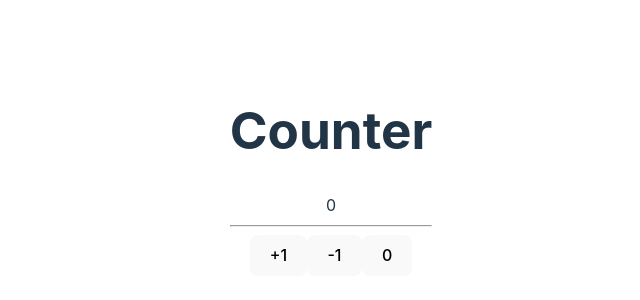
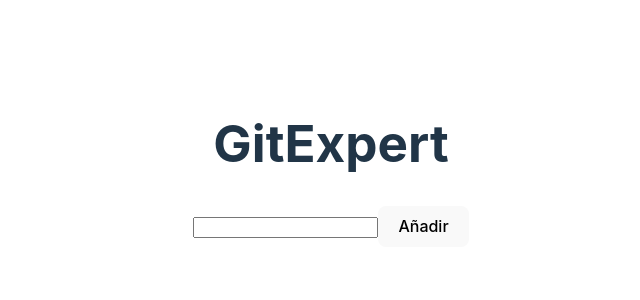
Before and after one commit to AnaMontanoM/Homeworks, a React (Vite) app in the folder Challeges_react/: page / in a window 1280 px wide. Shown: the part 228-528 px from the top of the page, without its empty margins (309-949 px from the left). Built offline with nearby package versions, Linux system fonts and the light colour scheme.

Commit message:
Se sube Challenge04

```diff
--- /dev/null
+++ b/Challeges_react/src/ComponentApp.jsx
@@ -0,0 +1,34 @@
+import React from "react";
+import { useState } from "react";
+
+const categories = ["first category", "second category"];
+const setCategory = () => {};
+
+const ComponentApp = () => {
+	const [category, setCategory] = useState("");
+
+	const inputChange = (e) => {
+		console.log(e.target.value);
+		setCategory(e.target.value);
+	};
+
+	return (
+		<>
+			<h1>GifExpert</h1>
+			<ol>
+				{categories.map((category, key) => {
+					return <li key={key}> {category}</li>;
+				})}
+			</ol>
+			<input
+				type="text"
+				onChange={(e) => {
+					inputChange(e);
+				}}
+			></input>
+			<button onClick={() => setCategory()}> category </button>
+		</>
+	);
+};
+
+export default ComponentApp;
--- a/Challeges_react/src/FirstApp.jsx
+++ b/Challeges_react/src/FirstApp.jsx
@@ -1,4 +1,5 @@
 import React, { useState } from "react";
+import ComponentApp from "./ComponentApp";
 
 const FirstApp = ({ value }) => {
 	const [counter, setCounter] = useState(0);
--- /dev/null
+++ b/Challeges_react/src/GitExpertApp.jsx
@@ -0,0 +1,39 @@
+import React, { useState } from "react";
+
+export const GitExpertApp = () => {
+	const [categories, setCategories] = useState([]);
+
+	const [category, setCategory] = useState("");
+
+	const onAddCategory = () => {
+		setCategories((list) => [...list, category]);
+
+		setCategory("");
+	};
+
+	const onSetCategory = (evt) => {
+		setCategory(evt.target.value);
+	};
+
+	return (
+		<>
+			<h1>GitExpert</h1>
+
+			<input
+				type="text"
+				value={category}
+				onChange={(event) => onSetCategory(event)}
+			/>
+
+			<button onClick={() => onAddCategory()}>Añadir</button>
+
+			<ol>
+				{categories.map((category, key) => {
+					return <li key={key}>{category}</li>;
+				})}
+			</ol>
+		</>
+	);
+};
+
+export default GitExpertApp;
--- a/Challeges_react/src/main.jsx
+++ b/Challeges_react/src/main.jsx
@@ -2,11 +2,12 @@ import React from "react";
 import ReactDOM from "react-dom/client";
 import App from "./App";
 import FirstApp from "./FirstApp";
+import ComponentApp from "./ComponentApp";
 import "./index.css";
+import GitExpertApp from "./GitExpertApp";
 
 ReactDOM.createRoot(document.getElementById("root")).render(
 	<React.StrictMode>
-		{/* <App /> */}
-		<FirstApp />
+		<GitExpertApp />
 	</React.StrictMode>
 );
```
